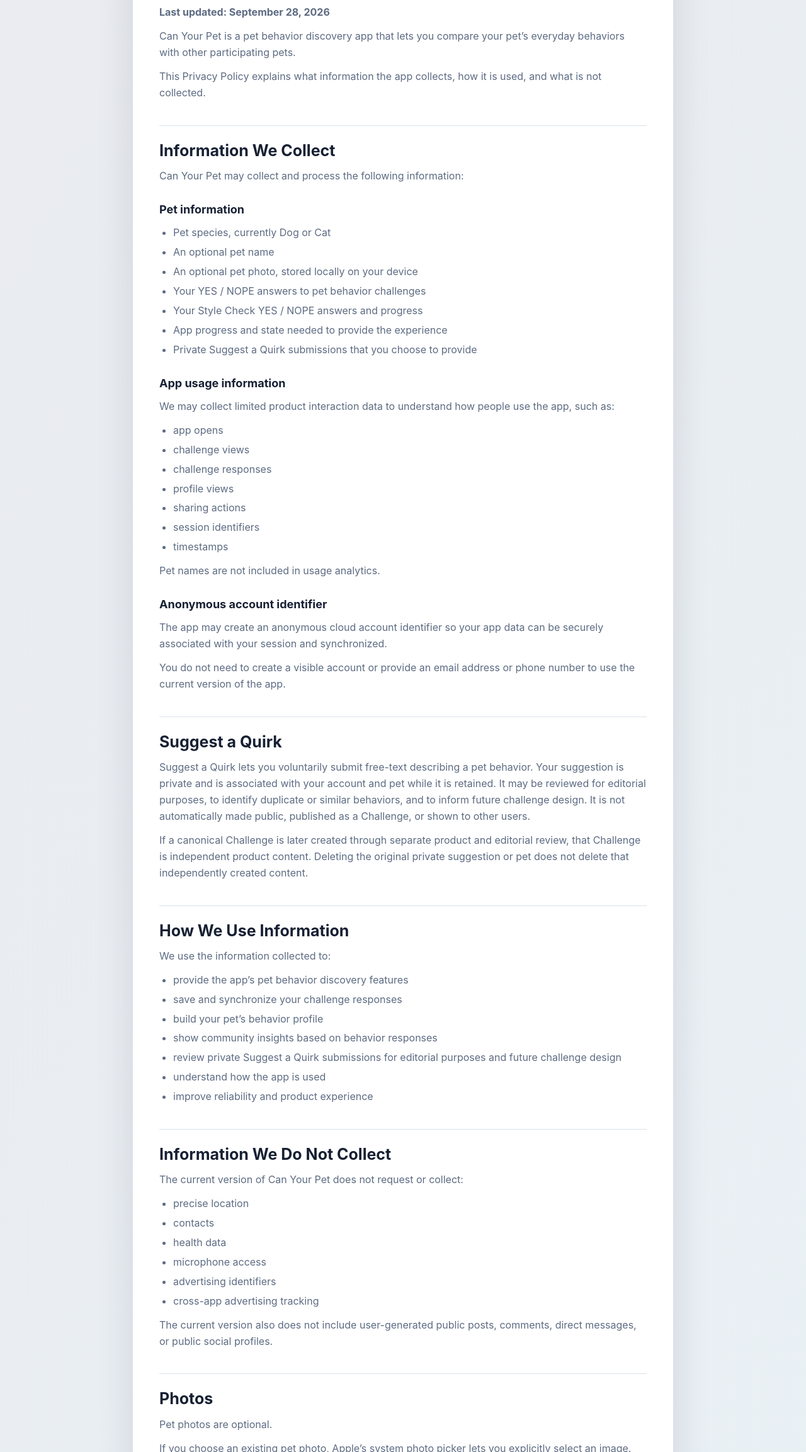
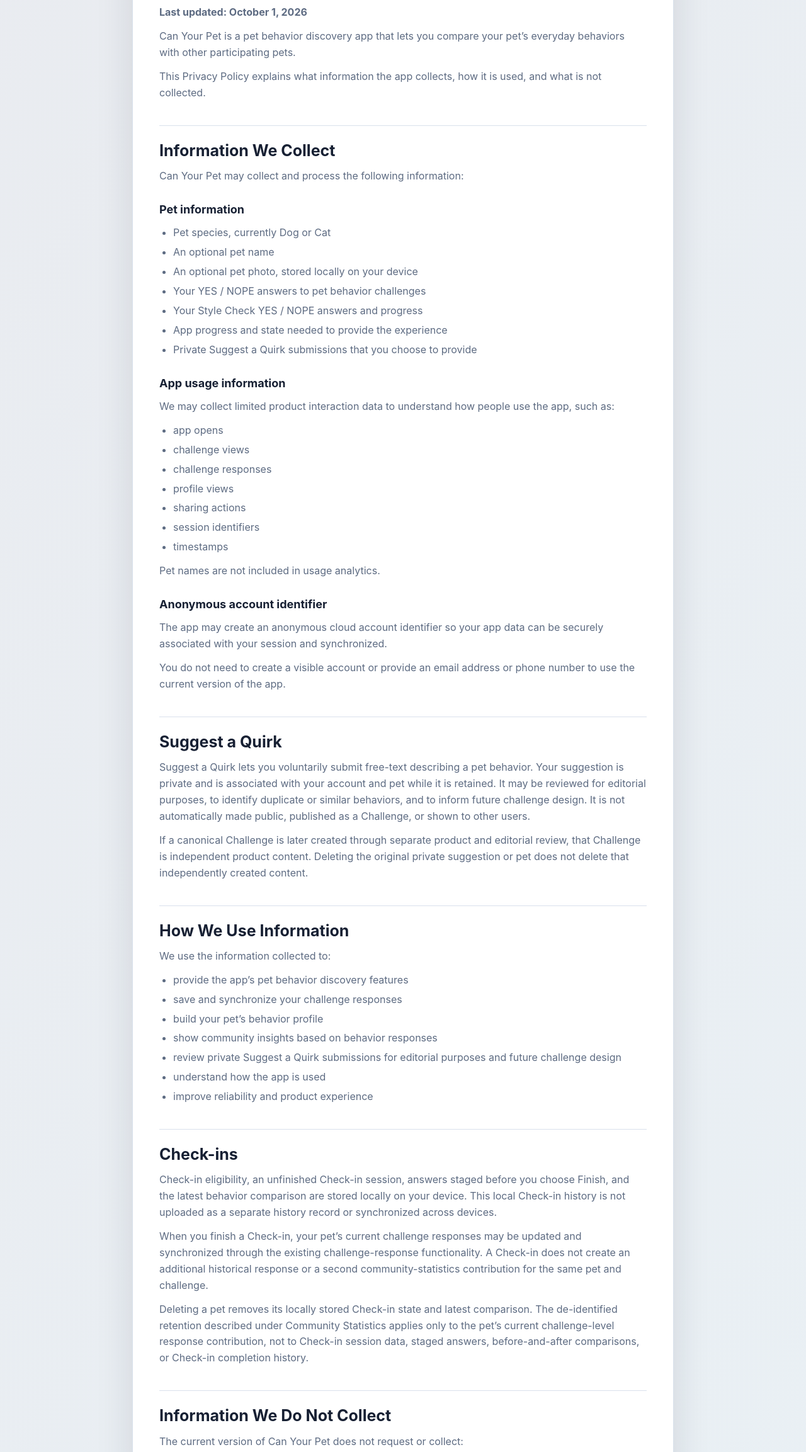
Before and after one commit to jackyshenfenghua/fenghuashen.com, a website: page can-your-pet/privacy/index.html in a window 1280 px wide. Shown: the part 254-2560 px from the top of the page at 63% size. Drawn offline with Linux system fonts and the light colour scheme.

Commit message:
fix: clarify local check-in privacy

```diff
--- a/can-your-pet/privacy/index.html
+++ b/can-your-pet/privacy/index.html
@@ -29,7 +29,7 @@
       <article class="app-page__content" aria-labelledby="privacy-title">
         <p class="app-page__kicker">Can Your Pet</p>
         <h1 id="privacy-title">Privacy Policy</h1>
-        <p class="app-page__updated">Last updated: September 28, 2026</p>
+        <p class="app-page__updated">Last updated: October 1, 2026</p>
 
         <p>Can Your Pet is a pet behavior discovery app that lets you compare your pet’s everyday behaviors with other participating pets.</p>
         <p>This Privacy Policy explains what information the app collects, how it is used, and what is not collected.</p>
@@ -80,6 +80,11 @@
           <li>understand how the app is used</li>
           <li>improve reliability and product experience</li>
         </ul>
+
+        <h2>Check-ins</h2>
+        <p>Check-in eligibility, an unfinished Check-in session, answers staged before you choose Finish, and the latest behavior comparison are stored locally on your device. This local Check-in history is not uploaded as a separate history record or synchronized across devices.</p>
+        <p>When you finish a Check-in, your pet’s current challenge responses may be updated and synchronized through the existing challenge-response functionality. A Check-in does not create an additional historical response or a second community-statistics contribution for the same pet and challenge.</p>
+        <p>Deleting a pet removes its locally stored Check-in state and latest comparison. The de-identified retention described under Community Statistics applies only to the pet’s current challenge-level response contribution, not to Check-in session data, staged answers, before-and-after comparisons, or Check-in completion history.</p>
 
         <h2>Information We Do Not Collect</h2>
         <p>The current version of Can Your Pet does not request or collect:</p>
```
Also changed, not shown: tests/static-check.mjs (+8 -1 lines).
